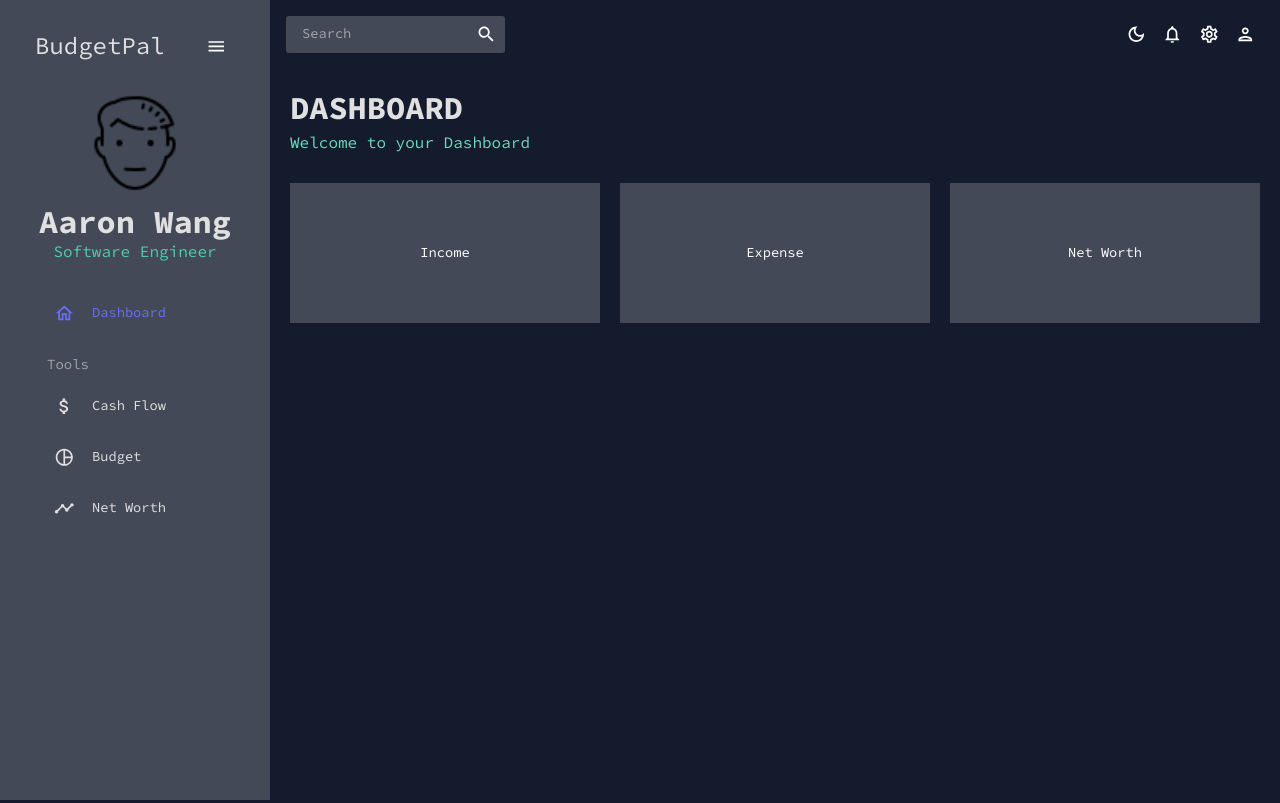
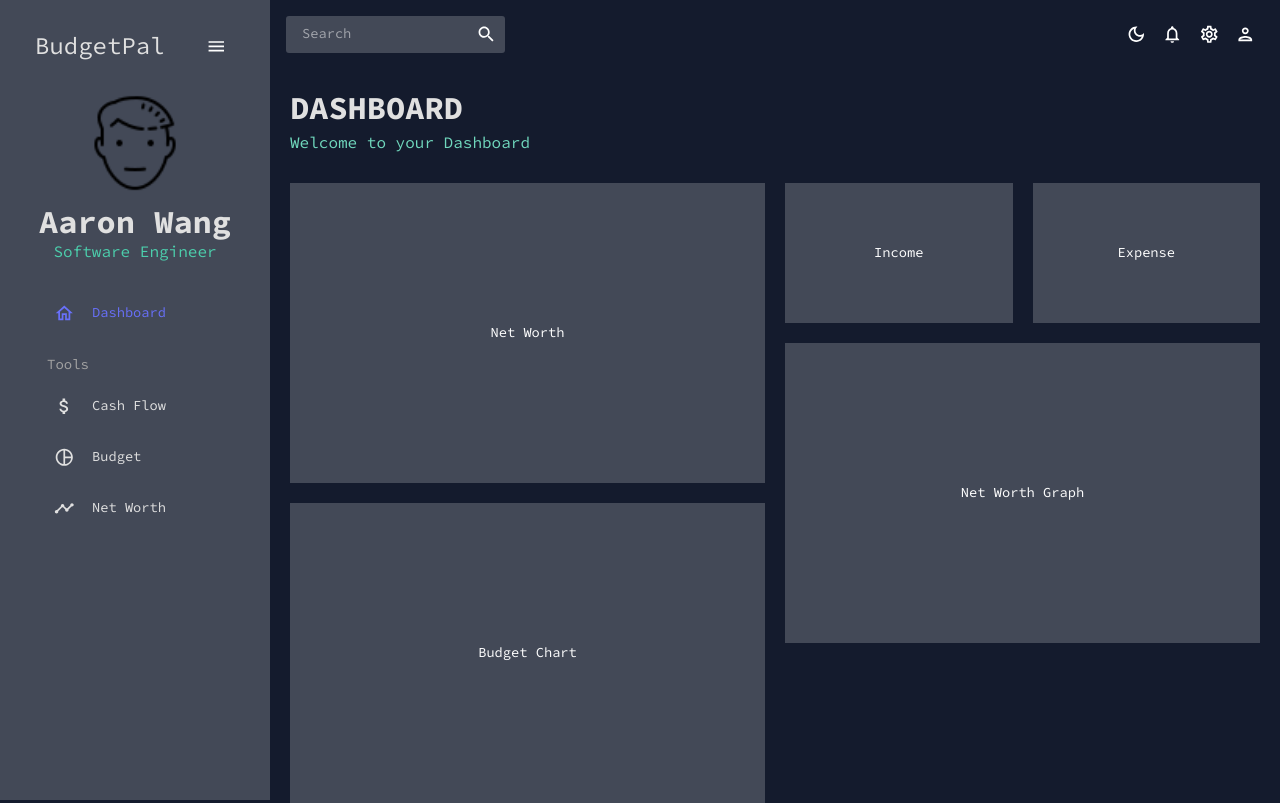
Before and after one commit to Aaronw7/budget-pal, a React (Create React App) app in the folder frontend/: page / in a window 1280 px wide. Built offline with nearby package versions, Linux system fonts and the light colour scheme; a web font is replaced by a local one.

Commit message:
modified dashboard setup

```diff
--- a/frontend/src/scenes/dashboard/index.jsx
+++ b/frontend/src/scenes/dashboard/index.jsx
@@ -19,9 +19,18 @@ const Dashboard = () => {
         gridAutoRows="140px"
         gap="20px"
       >
-        {/* Row 1 */}
         <Box
-          gridColumn="span 4"
+          gridColumn="span 6"
+          gridRow="span 2"
+          backgroundColor={colors.primary[400]}
+          display="flex"
+          alignItems="center"
+          justifyContent="center"
+        >
+          Net Worth
+        </Box>
+        <Box
+          gridColumn="span 3"
           backgroundColor={colors.primary[400]}
           display="flex"
           alignItems="center"
@@ -30,7 +39,7 @@ const Dashboard = () => {
           Income
         </Box>
         <Box
-          gridColumn="span 4"
+          gridColumn="span 3"
           backgroundColor={colors.primary[400]}
           display="flex"
           alignItems="center"
@@ -39,15 +48,25 @@ const Dashboard = () => {
           Expense
         </Box>
         <Box
-          gridColumn="span 4"
+          gridColumn="span 6"
+          gridRow="span 2"
           backgroundColor={colors.primary[400]}
           display="flex"
           alignItems="center"
           justifyContent="center"
         >
-          Net Worth
+          Net Worth Graph
         </Box>
-        {/* Row 2 */}
+        <Box
+          gridColumn="span 6"
+          gridRow="span 2"
+          backgroundColor={colors.primary[400]}
+          display="flex"
+          alignItems="center"
+          justifyContent="center"
+        >
+          Budget Chart
+        </Box>
       </Box>
     </Box>
   )
```
